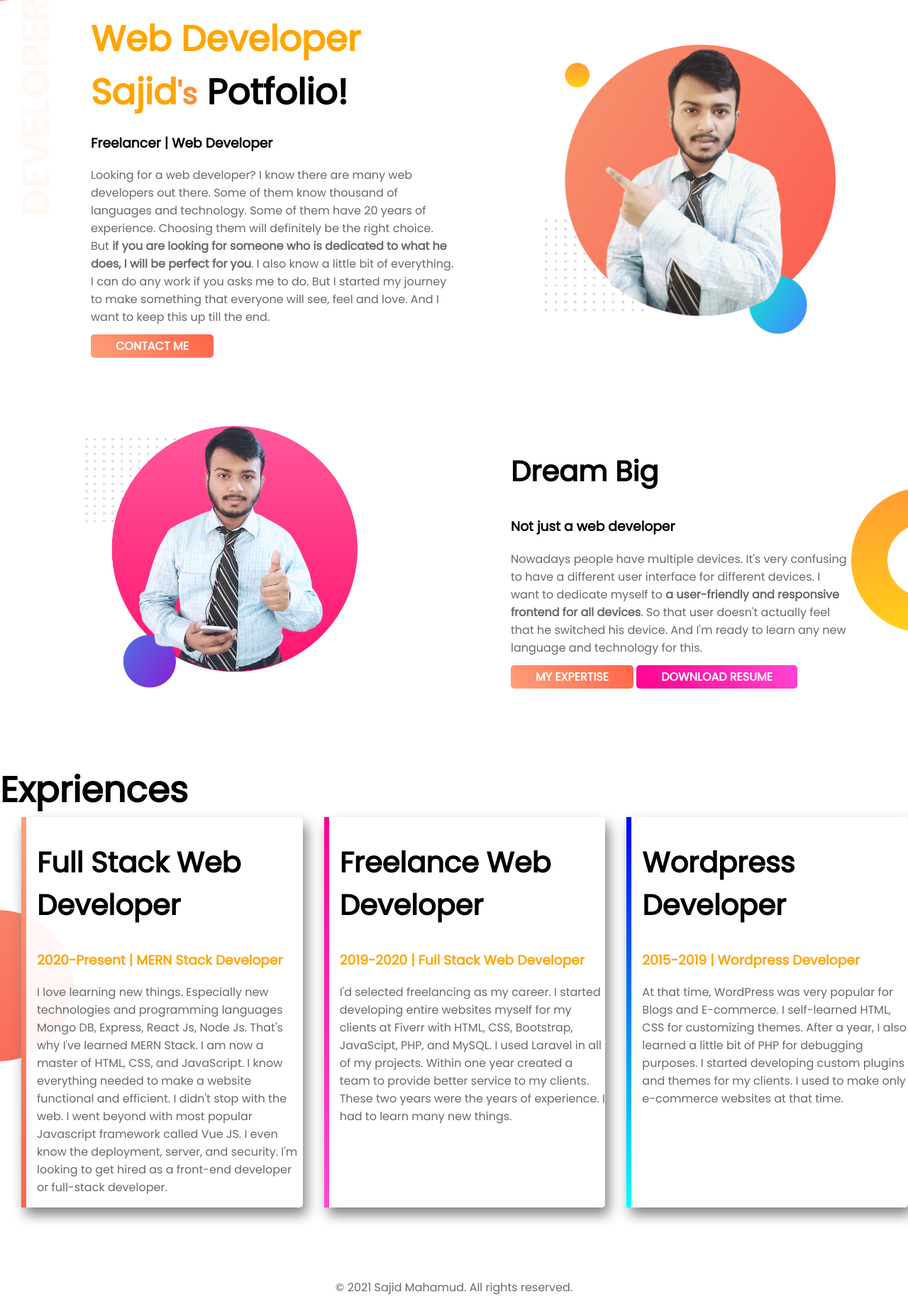
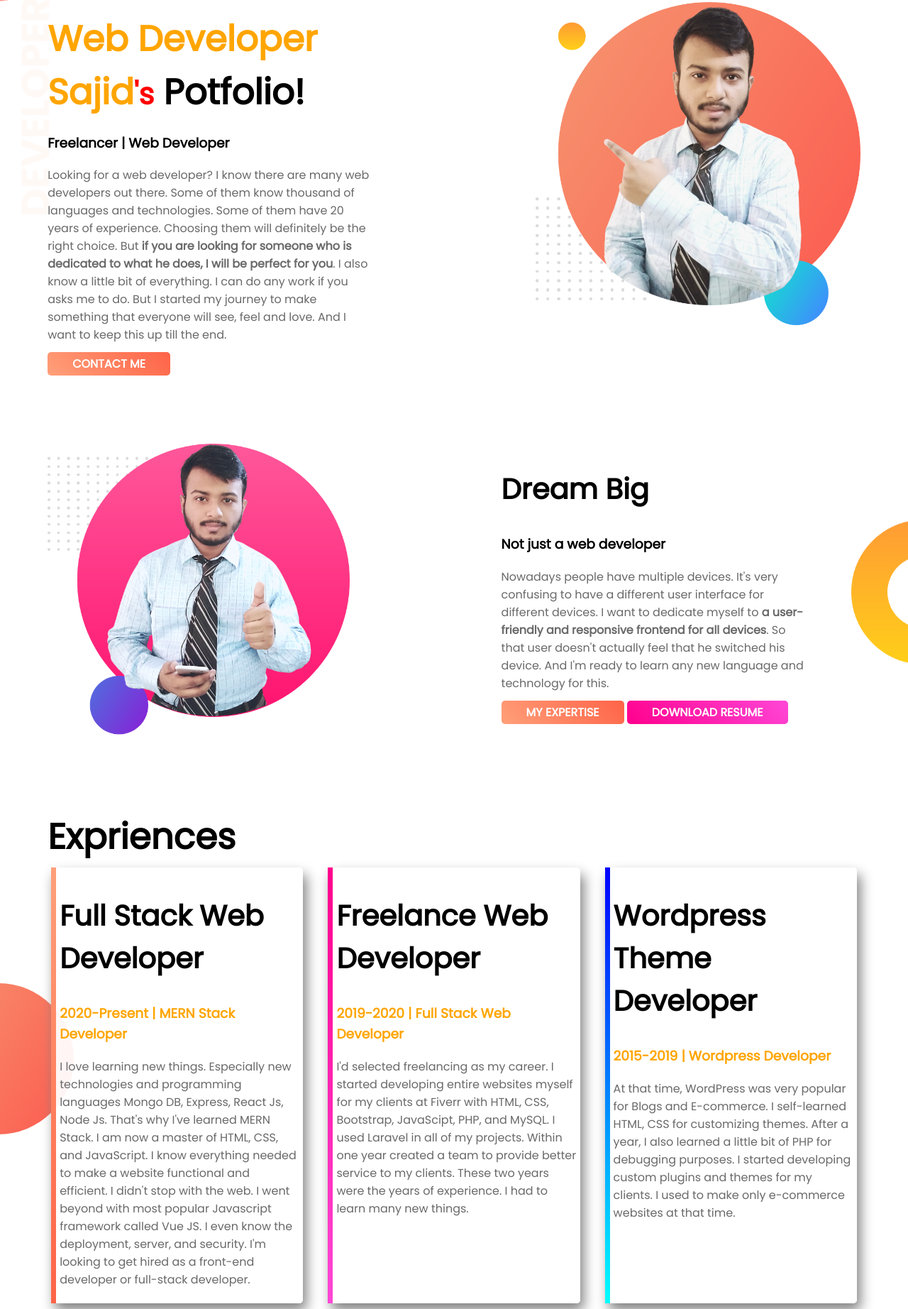
Before and after one commit to sajidmahamud835/developer-portfolio, a plain HTML site: page index.html in a window 1280 px wide. Shown: the part 57-1901 px from the top of the page at 71% size. Drawn offline with Linux system fonts and the light colour scheme.

Commit message:
majore update with responsive design

```diff
--- a/index.html
+++ b/index.html
@@ -6,87 +6,138 @@
     <meta http-equiv="X-UA-Compatible" content="IE=edge">
     <meta name="viewport" content="width=device-width, initial-scale=1.0">
     <title>Web Developer Sajid's Portfolio</title>
+    <!-- google font -->
     <link rel="preconnect" href="https://fonts.googleapis.com">
     <link rel="preconnect" href="https://fonts.gstatic.com" crossorigin>
     <link href="https://fonts.googleapis.com/css2?family=Poppins&display=swap" rel="stylesheet">
+    <!-- stylesheet -->
     <link rel="stylesheet" href="styles/style.css">
 </head>
 
 <body>
-    <section id="top-banner" class="felxible-container">
+    <!-- header start -->
+    <header>
+        <!-- top banner section start -->
+        <section id="top-banner">
+            <div class="container flex vartical-center">
+                <!-- left side -->
                 <div class="half-width">
                     <h1>Welcome To</h1>
-            <h1><span class="colored-header">Web Developer Sajid</span><small class="apostrophe">'s</small> Potfolio!
+                    <h1><span class="text-orange">Web Developer Sajid</span><small class="text-red">'s</small>
+                        Potfolio!
                     </h1>
                     <h3>Freelancer | Web Developer</h3>
-            <p>Looking for a web developer? I know there are many web developers out there. Some of them know thousand
-                of languages and technology. Some of them have 20 years of experience. Choosing them will definitely be
+                    <p>Looking for a web developer? I know there are many web developers out there. Some of them know
+                        thousand
+                        of languages and technologies. Some of them have 20 years of experience. Choosing them will
+                        definitely
+                        be
                         the
-                right choice. But <b>if you are looking for someone who is dedicated to what he does, I will be perfect
-                    for you</b>. I also know a little bit of everything. I can do any work if you asks me to do. But I
+                        right choice. But <b>if you are looking for someone who is dedicated to what he does, I will be
+                            perfect
+                            for you</b>. I also know a little bit of everything. I can do any work if you asks me to do.
+                        But
+                        I
                         started
-                my journey to make something that everyone will see, feel and love. And I want to keep this up till the
+                        my journey to make something that everyone will see, feel and love. And I want to keep this up
+                        till
+                        the
                         end.</p>
-            <a class="call-to-action-button" href="#contact_me">Contact Me</a>
+                    <a class="anchor-button button-bg-primary" href="#contact_me">Contact Me</a>
                 </div>
-        <div class="half-width pointing">
+                <!-- right side -->
+                <div class="half-width">
                     <img src="images/sajid-photo.png" alt="Web Developer Sajid">
                 </div>
+            </div>
         </section>
-    <section id="dream-big" class="felxible-container">
+        <!-- top banner section end -->
+    </header>
+    <!-- header end -->
+    <main>
+        <!-- dream-big section start -->
+        <section id="dream-big">
+            <div class="flex container">
+                <!-- left side -->
                 <div class="half-width">
                     <img src="images/sajid-photo-thumbs-up.png" alt="Web Developer Sajid's Photo Thumbs up">
                 </div>
-
+                <!-- right side -->
                 <div class="half-width">
                     <h2>Dream Big</h2>
                     <h3>Not just a web developer</h3>
                     <p>Nowadays people have multiple devices. It's very confusing to have a different user interface for
-                different devices. I want to dedicate myself to <strong>a user-friendly and responsive frontend for all
-                    devices</strong>. So that user doesn't actually feel that he switched his device. And I'm ready to
+                        different devices. I want to dedicate myself to <strong>a user-friendly and responsive frontend
+                            for
+                            all
+                            devices</strong>. So that user doesn't actually feel that he switched his device. And I'm
+                        ready
+                        to
                         learn any new
                         language and technology for this.</p>
-            <a class="call-to-action-button" href="#my-expertise">My Expertise</a>
-            <a class="call-to-action-button2" href="#download-resume">Download Resume</a>
+                    <a class="anchor-button button-bg-primary" href="#my-expertise">My Expertise</a>
+                    <a class="anchor-button button-bg-secondary" href="#download-resume">Download Resume</a>
+                </div>
             </div>
         </section>
+        <!-- dream-big section start -->
+
+        <!-- exprience section start -->
         <section id="exprience">
+            <div class="container">
                 <h1>Expriences</h1>
-        <div class="felxible-container">
-            <div id="box-border1" class="text-container">
+                <div class="grid">
+                    <!-- information box 1 -->
+                    <div class="info-box border-style-1">
                         <h2>Full Stack Web Developer</h2>
-                <h3 class="colored-header">2020-Present | MERN Stack Developer</h3>
-                <p>I love learning new things. Especially new technologies and programming languages Mongo DB, Express,
+                        <h3 class="text-orange">2020-Present | MERN Stack Developer</h3>
+                        <p>I love learning new things. Especially new technologies and programming languages Mongo DB,
+                            Express,
                             React Js, Node Js. That's why I've learned MERN Stack. I am now a master of HTML, CSS, and
                             JavaScript. I
-                    know everything needed to make a website functional and efficient. I didn't stop with the web. I
+                            know everything needed to make a website functional and efficient. I didn't stop with the
+                            web. I
                             went
-                    beyond with most popular Javascript framework called Vue JS. I even know the deployment, server, and
+                            beyond with most popular Javascript framework called Vue JS. I even know the deployment,
+                            server,
+                            and
                             security. I'm looking to get hired as a front-end developer or full-stack developer.</p>
                     </div>
-
-            <div id="box-border2" class="text-container">
+                    <!-- information box 2 -->
+                    <div class="info-box border-style-2">
                         <h2>Freelance Web Developer</h2>
-                <h3 class="colored-header">2019-2020 | Full Stack Web Developer</h3>
-                <p>I'd selected freelancing as my career. I started developing entire websites myself for my clients at
+                        <h3 class="text-orange">2019-2020 | Full Stack Web Developer</h3>
+                        <p>I'd selected freelancing as my career. I started developing entire websites myself for my
+                            clients
+                            at
                             Fiverr
-                    with HTML, CSS, Bootstrap, JavaScipt, PHP, and MySQL. I used Laravel in all of my projects. Within
+                            with HTML, CSS, Bootstrap, JavaScipt, PHP, and MySQL. I used Laravel in all of my projects.
+                            Within
                             one
-                    year created a team to provide better service to my clients. These two years were the years of
+                            year created a team to provide better service to my clients. These two years were the years
+                            of
                             experience. I had to learn many new things.</p>
 
                     </div>
-            <div id="box-border3" class="text-container">
-                <h2>Wordpress Developer</h2>
-                <h3 class="colored-header">2015-2019 | Wordpress Developer</h3>
-                <p>At that time, WordPress was very popular for Blogs and E-commerce. I self-learned HTML, CSS for
-                    customizing themes. After a year, I also learned a little bit of PHP for debugging purposes. I
+                    <!-- information box 3 -->
+                    <div class="info-box border-style-3">
+                        <h2>Wordpress Theme Developer</h2>
+                        <h3 class="text-orange">2015-2019 | Wordpress Developer</h3>
+                        <p>At that time, WordPress was very popular for Blogs and E-commerce. I self-learned HTML, CSS
+                            for
+                            customizing themes. After a year, I also learned a little bit of PHP for debugging purposes.
+                            I
                             started
-                    developing custom plugins and themes for my clients. I used to make only e-commerce websites at that
+                            developing custom plugins and themes for my clients. I used to make only e-commerce websites
+                            at
+                            that
                             time.</p>
                     </div>
                 </div>
+            </div>
         </section>
+        <!-- exprience section end -->
+    </main>
     <footer>
         <p>© 2021 Sajid Mahamud. All rights reserved.</p>
     </footer>
--- a/styles/style.css
+++ b/styles/style.css
@@ -1,61 +1,120 @@
+/* --------------------------------
+    common css and utilities
+----------------------------------*/
+
 body{
     font-family: 'Poppins', sans-serif;
-    margin: 0;
+    margin: auto;
+    max-width: 1700px;
 }
+
 h1{
     font-size: 50px;
     margin: 0px;
 }
+
 h2{
     font-size: 40px;
 }
-.colored-header{
-    color: orange;
-}
-.apostrophe{
-    color: #ff7300ce;
-}
-.felxible-container{
-    display: flex;
-    margin-bottom: 100px;
-}
-.half-width {
-    width: 50%;
-    padding-left: 10%;
-}
+
 p{
     color: dimgray;
     padding: 0px 0px;
 }
+
+/* font colors */
+
+.text-orange{
+    color: orange;
+}
+
+.text-red{
+    color: red;
+}
+
+/* elements and containers */
+section{
+    margin-bottom: 100px;
+}
+
+.container{
+    margin: 0 4.2em;
+}
+
+.half-width {
+    width: 40%;
+    max-width: 600px;
+}
+
 .half-width img{
-    width: 80%;
+    width: 100%;
 }
-.pointing{
-    padding-top: 120px;
+
+/* display and alingment */
+.flex{
+    display: flex;
+    justify-content: space-between;
 }
-.call-to-action-button{
+
+.grid{
+    display: grid;
+    grid-template-columns: repeat(3, 1fr);
+    gap: 25px;
+}
+
+.vartical-center{
+    align-items: center;
+}
+
+
+/* buttons */
+.anchor-button{
     text-transform: uppercase;
     text-decoration: none;
     color: white;
     font-weight: 600;
-    background: linear-gradient(45deg, lightsalmon, tomato);
     padding: 5px 35px;
     border-radius: 5px;
 }
-.call-to-action-button2{
-        text-transform: uppercase;
-        text-decoration: none;
-        color: white;
-        font-weight: 600;
-        background: linear-gradient(45deg, #ff008c, #ff47d7);
-        padding: 5px 35px;
-        border-radius: 5px;
 
+.button-bg-primary,
+.container:hover .button-bg-secondary{
+    background: linear-gradient(45deg, lightsalmon, tomato);
 }
+
+.button-bg-secondary,
+.container:hover .button-bg-primary{
+    background: linear-gradient(45deg, #ff008c, #ff47d7);
+}
+
+/* stylish border */
+.border-style-1{
+    border-left: 7px solid;
+    border-image: linear-gradient(180deg, lightsalmon, tomato);
+    border-image-slice: 1;
+}
+.border-style-2{
+    border-left: 7px solid;
+    border-image: linear-gradient(180deg, #ff008c, #ff47d7);
+    border-image-slice: 1;
+}
+.border-style-3{
+    border-left: 7px solid;
+    border-image: linear-gradient(180deg, blue, cyan);
+    border-image-slice: 1;
+}
+
+/* --------------------
+    top banner section
+-----------------------*/
 #top-banner{
     background-image: url(../images/top-banner.png);
     background-repeat: no-repeat;
 }
+
+/* --------------------
+    dream big section
+----------------------*/
 
 #dream-big{
     background-image: url(../images/dream-bg.png);
@@ -65,35 +124,71 @@ p{
     padding-right: 80px;
 }
 
+/* -------------------
+    exprience section
+---------------------*/
 #exprience{
     background-image: url(../images/exp-bg.png);
     background-repeat: no-repeat;
     background-position: left;
 }
 
-.text-container{
+.info-box{
     background-color: #ffffffef;
     border-radius: 5px;
-    width: 30%;
-    margin-left: 30px;
-    padding-left: 15px ;
+    margin: 5px;
+    padding: 5px;
     box-shadow: 5px 10px 18px gray;
 }
-#box-border1{
-    border-left: 7px solid;
-    border-image: linear-gradient(180deg, lightsalmon, tomato);
-    border-image-slice: 1;
-}
-#box-border2{
-    border-left: 7px solid;
-    border-image: linear-gradient(180deg, #ff008c, #ff47d7);
-    border-image-slice: 1;
-}
-#box-border3{
-    border-left: 7px solid;
-    border-image: linear-gradient(180deg, blue, cyan);
-    border-image-slice: 1;
-}
-footer{
+
+/* --------------------
+    footer section
+----------------------- */
+footer p{
     text-align: center;
 }
+
+
+/* -----------------
+    media quaries
+------------------- */
+/* medium devices */
+@media only screen and (max-width:992px) {
+    h1{
+        font-size: 35px;
+        display: inline;
+       }
+       p{
+           text-align: justify;
+       }
+       .container{
+           margin: 0 1em;
+       }
+       .half-width {
+           width: 100%;
+       }
+       .half-width img{
+           margin: 10% 0;
+       }
+       .flex{
+           flex-wrap: wrap;
+       }
+       #dream-big{
+           padding-right: 0px;
+       }
+
+       .grid{
+        grid-template-columns: 1fr 1fr;
+        }
+       .anchor-button{
+        display: inline-block;
+        margin: 2px 0;
+    }
+}
+/* small devices */
+@media only screen and (max-width: 688px) {
+
+    .grid{
+        grid-template-columns: 1fr;
+    }
+}
```
Also changed, not shown: images/my-bg.png (deleted), images/my-bg2.png (deleted). Lines whose indentation alone changed are shown as unchanged.
